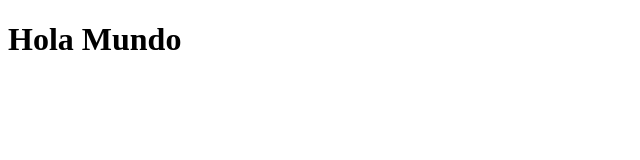
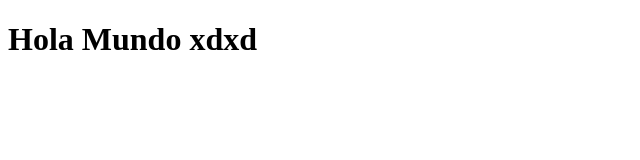
Before and after one commit to YesicaGGZ/start-front-end, a plain HTML site: page index.html in a window 1280 px wide. Shown: the whole page, without its empty margins (0-640 px from the left). Drawn offline with Linux system fonts and the light colour scheme.

Commit message:
Cambio de mensaje

```diff
--- a/index.html
+++ b/index.html
@@ -7,6 +7,6 @@
     <title>Página de ejemplo</title>
 </head>
 <body>
-    <h1>Hola Mundo</h1>
+    <h1>Hola Mundo xdxd</h1>
 </body>
 </html>
```
